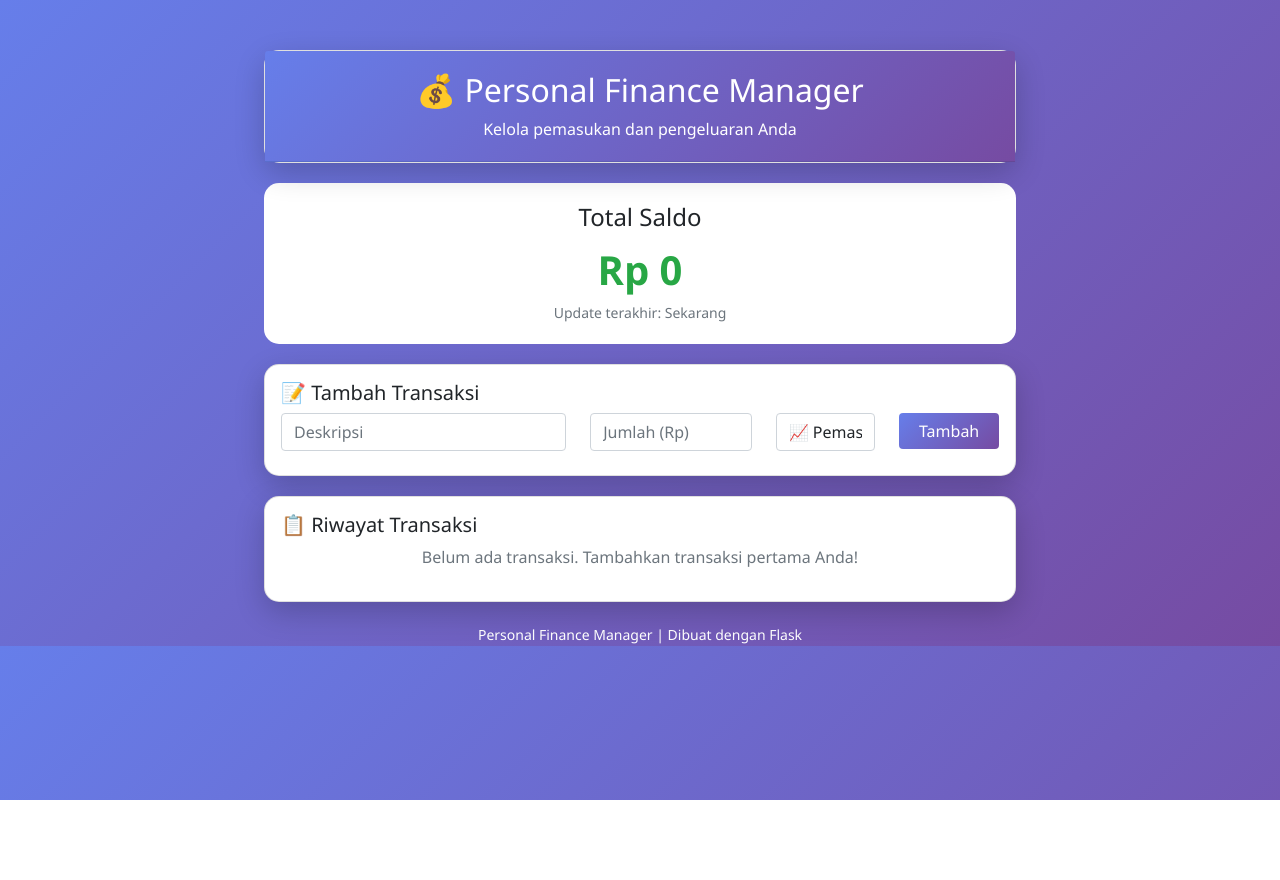
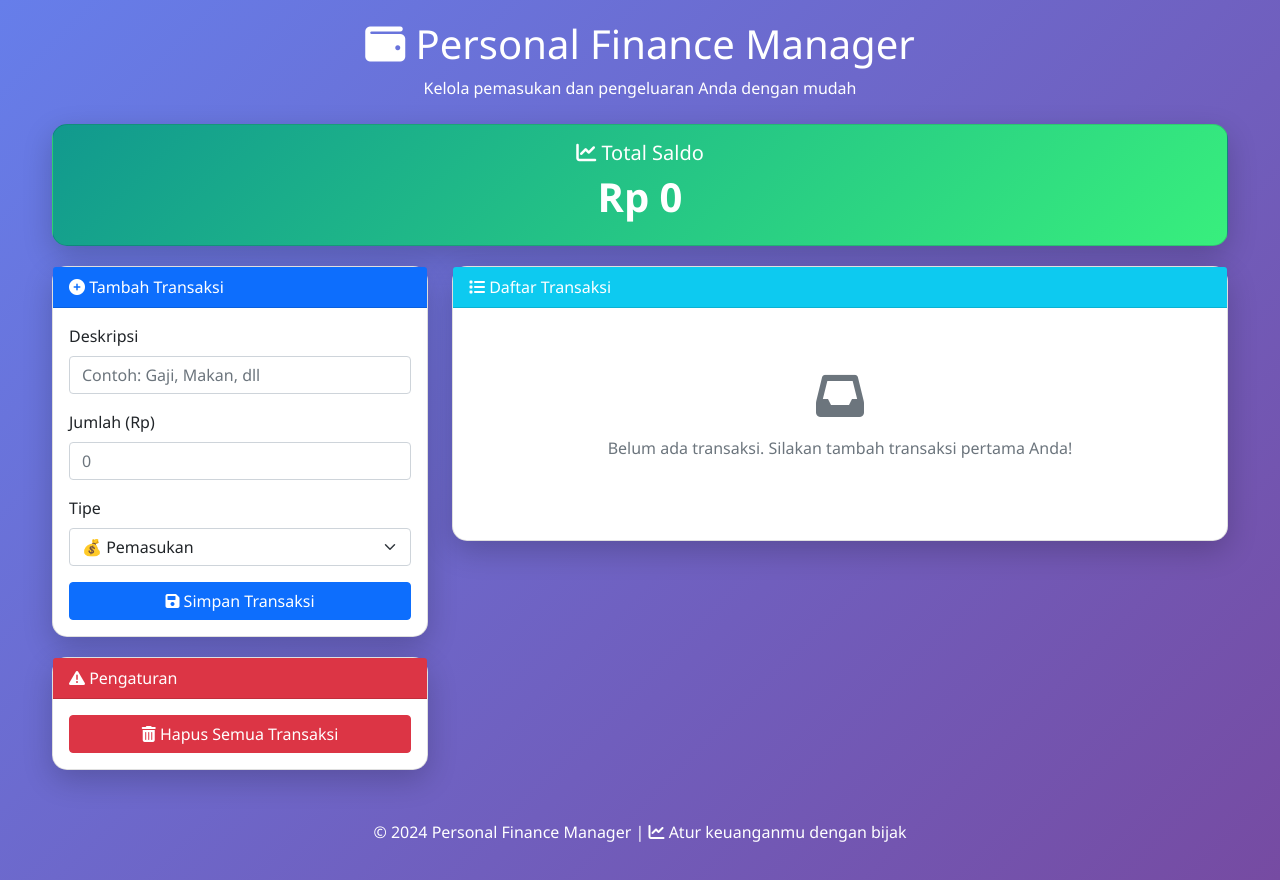
Before and after one commit to MuhammadAzzaRayyan/finance-tracker, a Flask app: page / in a window 1280 px wide. Before the commit the page ends 800 px from the top, so only its background shows below. Run offline with Flask 3, Linux system fonts and the light colour scheme; some libraries are stand-ins or nearby versions.

Commit message:
Enhance index.html with Bootstrap and Font Awesome
Updated the layout and styles of the personal finance manager page. Added Bootstrap and Font Awesome for improved UI.

```diff
--- a/templates/index.html
+++ b/templates/index.html
@@ -1,164 +1,180 @@
 <!DOCTYPE html>
 <html lang="id">
 <head>
-    <link href="bootstrap.css" rel="stylesheet">
-    <link rel="stylesheet" href="{{ url_for('static', filename='style.css') }}">
     <meta charset="UTF-8">
     <meta name="viewport" content="width=device-width, initial-scale=1.0">
     <title>Personal Finance Manager</title>
+    <!-- Bootstrap CSS -->
     <link href="https://cdn.jsdelivr.net/npm/bootstrap@5.1.3/dist/css/bootstrap.min.css" rel="stylesheet">
+    <!-- Font Awesome -->
+    <link rel="stylesheet" href="https://cdnjs.cloudflare.com/ajax/libs/font-awesome/6.0.0/css/all.min.css">
+    <!-- Custom CSS -->
+    <link rel="stylesheet" href="{{ url_for('static', filename='style.css') }}">
     <style>
         body {
             background: linear-gradient(135deg, #667eea 0%, #764ba2 100%);
+            min-height: 100vh;
+            padding: 20px;
             font-family: 'Segoe UI', Tahoma, Geneva, Verdana, sans-serif;
         }
-
         .container {
-            max-width: 800px;
-            margin-top: 50px;
+            max-width: 1200px;
+            margin: 0 auto;
         }
-
         .card {
             border-radius: 15px;
             box-shadow: 0 10px 30px rgba(0,0,0,0.2);
             margin-bottom: 20px;
         }
-
-        .card-header {
-            background: linear-gradient(135deg, #667eea 0%, #764ba2 100%);
-            color: white;
-            border-radius: 15px 15px 0 0;
-            padding: 20px;
-        }
-
         .balance-card {
-            background: white;
-            border-radius: 15px;
-            padding: 20px;
-            text-align: center;
-            margin-bottom: 20px;
-        }
-
-        .balance-amount {
-            font-size: 2.5em;
-            font-weight: bold;
-            color: #28a745;
-        }
-
-        .transaction-item {
-            border-left: 4px solid;
-            margin-bottom: 10px;
-            padding: 10px;
-            background: #f8f9fa;
-            border-radius: 8px;
-        }
-
-        .income {
-            border-left-color: #28a745;
-        }
-
-        .expense {
-            border-left-color: #dc3545;
-        }
-
-        .btn-add {
-            background: linear-gradient(135deg, #667eea 0%, #764ba2 100%);
-            border: none;
+            background: linear-gradient(135deg, #11998e, #38ef7d);
             color: white;
         }
-
-        .timestamp {
-            font-size: 0.8em;
-            color: #6c757d;
+        .balance-card h3 {
+            font-size: 2.5rem;
+            font-weight: bold;
+        }
+        .income-text {
+            color: #28a745;
+            font-weight: bold;
+        }
+        .expense-text {
+            color: #dc3545;
+            font-weight: bold;
+        }
+        .btn-delete:hover {
+            transform: scale(1.1);
+        }
+        footer {
+            text-align: center;
+            color: white;
+            margin-top: 30px;
         }
     </style>
 </head>
 <body>
     <div class="container">
-        <div class="card">
-            <div class="card-header">
-                <h2 class="text-center mb-0">💰 Personal Finance Manager</h2>
-                <p class="text-center mb-0 mt-2">Kelola pemasukan dan pengeluaran Anda</p>
+        <!-- Header -->
+        <div class="text-center mb-4">
+            <h1 class="text-white">
+                <i class="fas fa-wallet"></i> Personal Finance Manager
+            </h1>
+            <p class="text-white">Kelola pemasukan dan pengeluaran Anda dengan mudah</p>
+        </div>
+
+        <!-- Balance Card -->
+        <div class="card balance-card">
+            <div class="card-body text-center">
+                <h5><i class="fas fa-chart-line"></i> Total Saldo</h5>
+                <h3>Rp {{ "{:,.0f}".format(balance) if balance else "0" }}</h3>
             </div>
         </div>
 
-        <!-- Saldo -->
-        <div class="balance-card">
-            <h4>Total Saldo</h4>
-            <div class="balance-amount">
-                Rp {{ "{:,.0f}".format(balance) }}
+        <div class="row">
+            <!-- Form Add Transaction -->
+            <div class="col-md-4">
+                <div class="card">
+                    <div class="card-header bg-primary text-white">
+                        <i class="fas fa-plus-circle"></i> Tambah Transaksi
                     </div>
-            <small class="text-muted">Update terakhir: {{ now if now else "Sekarang" }}</small>
+                    <div class="card-body">
+                        <form action="/add" method="POST">
+                            <div class="mb-3">
+                                <label class="form-label">Deskripsi</label>
+                                <input type="text" name="description" class="form-control" placeholder="Contoh: Gaji, Makan, dll" required>
                             </div>
-
-        <!-- Form Tambah Transaksi -->
-        <div class="card">
-            <div class="card-body">
-                <h5 class="card-title">📝 Tambah Transaksi</h5>
-                <form action="/add_transaction" method="POST">
-                    <div class="row">
-                        <div class="col-md-5 mb-2">
-                            <input type="text" name="description" class="form-control" placeholder="Deskripsi" required>
+                            <div class="mb-3">
+                                <label class="form-label">Jumlah (Rp)</label>
+                                <input type="number" name="amount" class="form-control" placeholder="0" step="0.01" required>
                             </div>
-                        <div class="col-md-3 mb-2">
-                            <input type="number" name="amount" class="form-control" placeholder="Jumlah (Rp)" step="1000" required>
-                        </div>
-                        <div class="col-md-2 mb-2">
-                            <select name="type" class="form-control" required>
-                                <option value="income">📈 Pemasukan</option>
-                                <option value="expense">📉 Pengeluaran</option>
+                            <div class="mb-3">
+                                <label class="form-label">Tipe</label>
+                                <select name="type" class="form-select">
+                                    <option value="income">💰 Pemasukan</option>
+                                    <option value="expense">💸 Pengeluaran</option>
                                 </select>
                             </div>
-                        <div class="col-md-2 mb-2">
-                            <button type="submit" class="btn btn-add w-100">Tambah</button>
-                        </div>
-                    </div>
+                            <button type="submit" class="btn btn-primary w-100">
+                                <i class="fas fa-save"></i> Simpan Transaksi
+                            </button>
                         </form>
                     </div>
                 </div>
 
-        <!-- Daftar Transaksi -->
-        <div class="card">
+                <!-- Danger Zone -->
+                <div class="card mt-3">
+                    <div class="card-header bg-danger text-white">
+                        <i class="fas fa-exclamation-triangle"></i> Pengaturan
+                    </div>
                     <div class="card-body">
-                <h5 class="card-title">📋 Riwayat Transaksi</h5>
-                {% if transactions %}
-                    {% for transaction in transactions %}
-                    <div class="transaction-item {{ transaction.type }}">
-                        <div class="row">
-                            <div class="col-md-6">
-                                <strong>{{ transaction.description }}</strong>
-                                <br>
-                                <small class="timestamp">{{ transaction.date }}</small>
-                            </div>
-                            <div class="col-md-4 text-end">
-                                {% if transaction.type == 'income' %}
-                                    <span class="text-success">+ Rp {{ "{:,.0f}".format(transaction.amount) }}</span>
-                                {% else %}
-                                    <span class="text-danger">- Rp {{ "{:,.0f}".format(transaction.amount) }}</span>
-                                {% endif %}
-                            </div>
-                            <div class="col-md-2 text-end">
-                                <a href="/delete_transaction/{{ transaction.id }}"
-                                   class="btn btn-sm btn-danger"
-                                   onclick="return confirm('Hapus transaksi ini?')">
-                                    🗑️
+                        <a href="/clear-all" class="btn btn-danger w-100" onclick="return confirm('Yakin ingin menghapus SEMUA transaksi?')">
+                            <i class="fas fa-trash-alt"></i> Hapus Semua Transaksi
                         </a>
                     </div>
                 </div>
             </div>
+
+            <!-- Transaction List -->
+            <div class="col-md-8">
+                <div class="card">
+                    <div class="card-header bg-info text-white">
+                        <i class="fas fa-list"></i> Daftar Transaksi
+                    </div>
+                    <div class="card-body">
+                        {% if transactions %}
+                            <div class="table-responsive">
+                                <table class="table table-hover">
+                                    <thead>
+                                        <tr>
+                                            <th>#</th>
+                                            <th>Tanggal</th>
+                                            <th>Deskripsi</th>
+                                            <th>Jumlah</th>
+                                            <th>Tipe</th>
+                                            <th>Aksi</th>
+                                        </tr>
+                                    </thead>
+                                    <tbody>
+                                        {% for transaction in transactions|reverse %}
+                                        <tr>
+                                            <td>{{ loop.index }}</td>
+                                            <td>{{ transaction.date[:16] if transaction.date else "-" }}</td>
+                                            <td>{{ transaction.description }}</td>
+                                            <td>Rp {{ "{:,.0f}".format(transaction.amount) }}</td>
+                                            <td>
+                                                {% if transaction.type == 'income' %}
+                                                    <span class="badge bg-success">Pemasukan</span>
+                                                {% else %}
+                                                    <span class="badge bg-danger">Pengeluaran</span>
+                                                {% endif %}
+                                            </td>
+                                            <td>
+                                                <a href="/delete/{{ transaction.id }}" class="btn btn-sm btn-danger btn-delete" onclick="return confirm('Hapus transaksi ini?')">
+                                                    <i class="fas fa-trash"></i>
+                                                </a>
+                                            </td>
+                                        </tr>
                                         {% endfor %}
+                                    </tbody>
+                                </table>
+                            </div>
                         {% else %}
-                    <p class="text-muted text-center">Belum ada transaksi. Tambahkan transaksi pertama Anda!</p>
+                            <div class="text-center text-muted py-5">
+                                <i class="fas fa-inbox fa-3x mb-3"></i>
+                                <p>Belum ada transaksi. Silakan tambah transaksi pertama Anda!</p>
+                            </div>
                         {% endif %}
                     </div>
                 </div>
-
-        <!-- Footer -->
-        <div class="text-center text-white mt-3">
-            <small>Personal Finance Manager | Dibuat dengan Flask</small>
             </div>
         </div>
 
+        <footer>
+            <p>&copy; 2024 Personal Finance Manager | <i class="fas fa-chart-line"></i> Atur keuanganmu dengan bijak</p>
+        </footer>
+    </div>
+
+    <!-- Bootstrap JS -->
     <script src="https://cdn.jsdelivr.net/npm/bootstrap@5.1.3/dist/js/bootstrap.bundle.min.js"></script>
 </body>
 </html>
```
Lines whose indentation alone changed are shown as unchanged.
